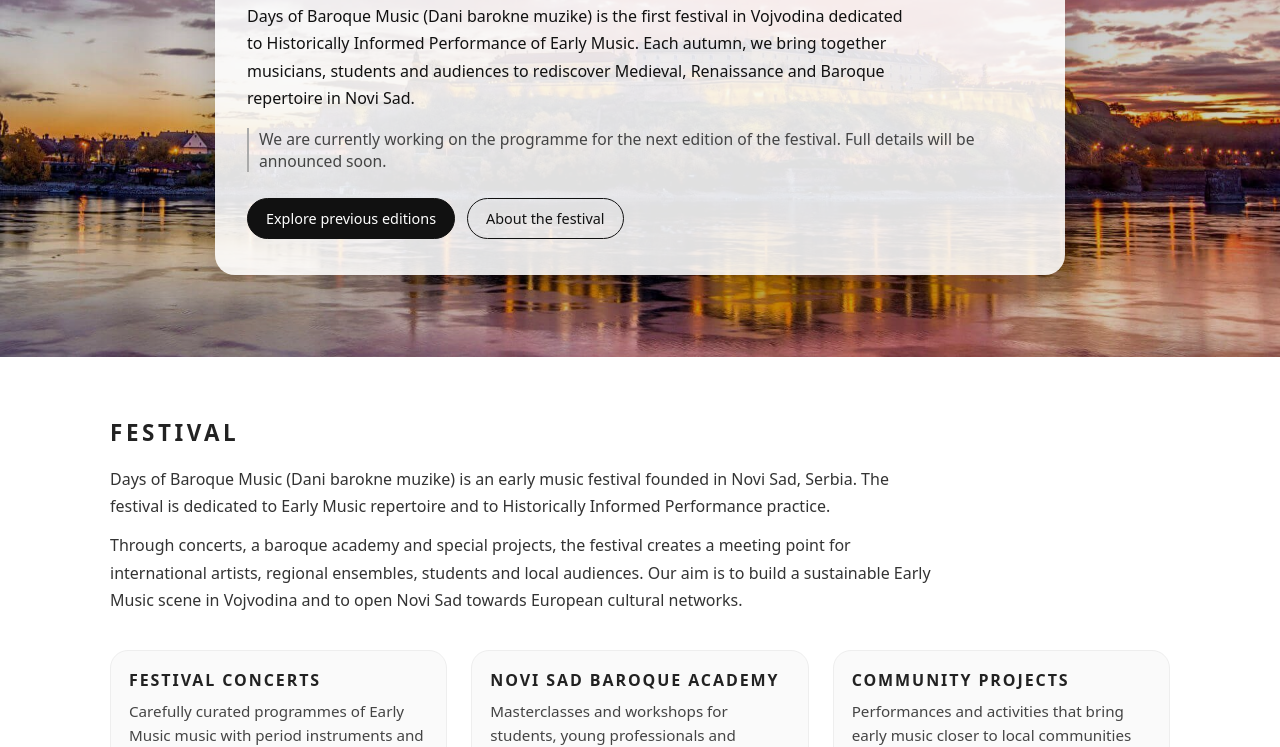
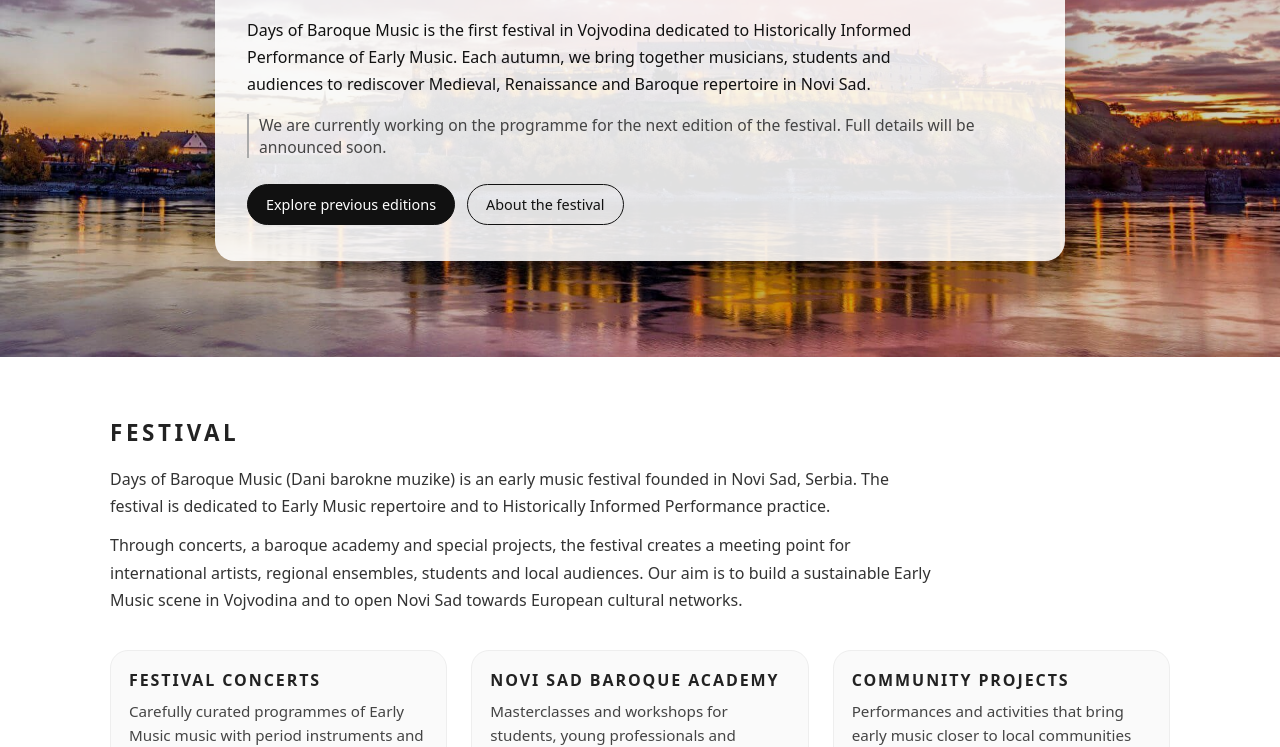
Before and after one commit to ranamuzika-prog/danibaroknemuzike, a plain HTML site: page index.html in a window 1280 px wide. Shown: the part 353-1100 px from the top of the page. Drawn offline with Linux system fonts and the light colour scheme.

Commit message:
Update index.html

```diff
--- a/index.html
+++ b/index.html
@@ -470,7 +470,7 @@
 
         <div class="hero-text lang-block">
           <span class="lang lang-en">
-            Days of Baroque Music (Dani barokne muzike) is the first festival in Vojvodina
+            Days of Baroque Music is the first festival in Vojvodina
             dedicated to Historically Informed Performance of Early Music. Each autumn, we bring
             together musicians, students and audiences to rediscover Medieval, Renaissance and Baroque
             repertoire in Novi Sad.
```
